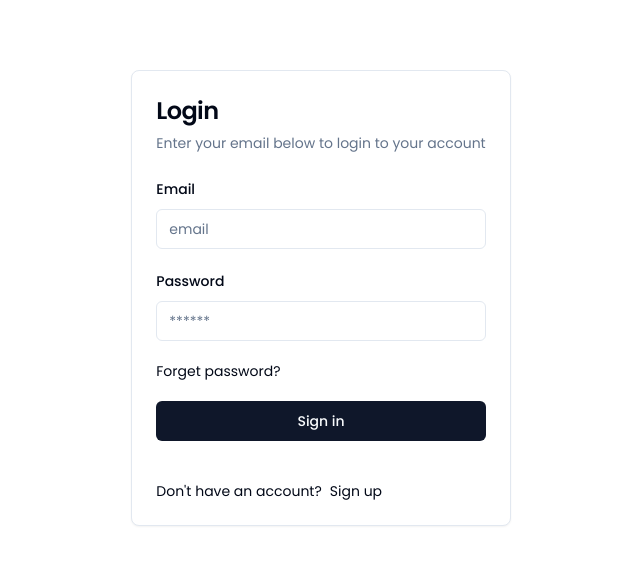
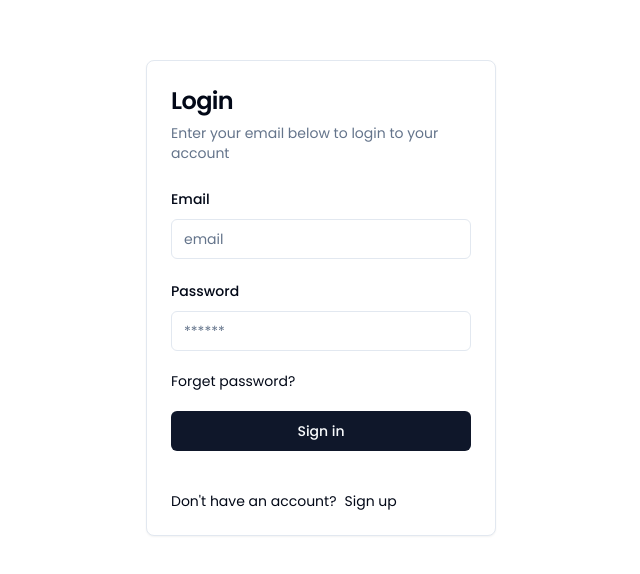
Before and after one commit to Saeed-Altout/HB3S-client, a Next.js app: page /auth/login in a window 1280 px wide. Shown: the part 102-676 px from the top of the page, without its empty margins (319-959 px from the left). Built offline with nearby package versions, Linux system fonts and the light colour scheme.

Commit message:
fix width card-form component and fix href buttonHref

```diff
--- a/components/auth/card-form.tsx
+++ b/components/auth/card-form.tsx
@@ -27,7 +27,7 @@ export const CardForm = ({
   buttonDescription,
 }: CardFormProps) => {
   return (
-    <Card className="mx-auto max-w-sm">
+    <Card className="mx-auto w-[350px]">
       <CardHeader>
         <CardTitle className="text-2xl">{title}</CardTitle>
         <CardDescription>{description}</CardDescription>
--- a/components/auth/login-form.tsx
+++ b/components/auth/login-form.tsx
@@ -32,7 +32,7 @@ export function LoginForm() {
     <CardForm
       title="Login"
       description="Enter your email below to login to your account"
-      buttonHref="/register"
+      buttonHref="/auth/register"
       buttonLabel="Sign up"
       buttonDescription="Don't have an account?"
     >
```
